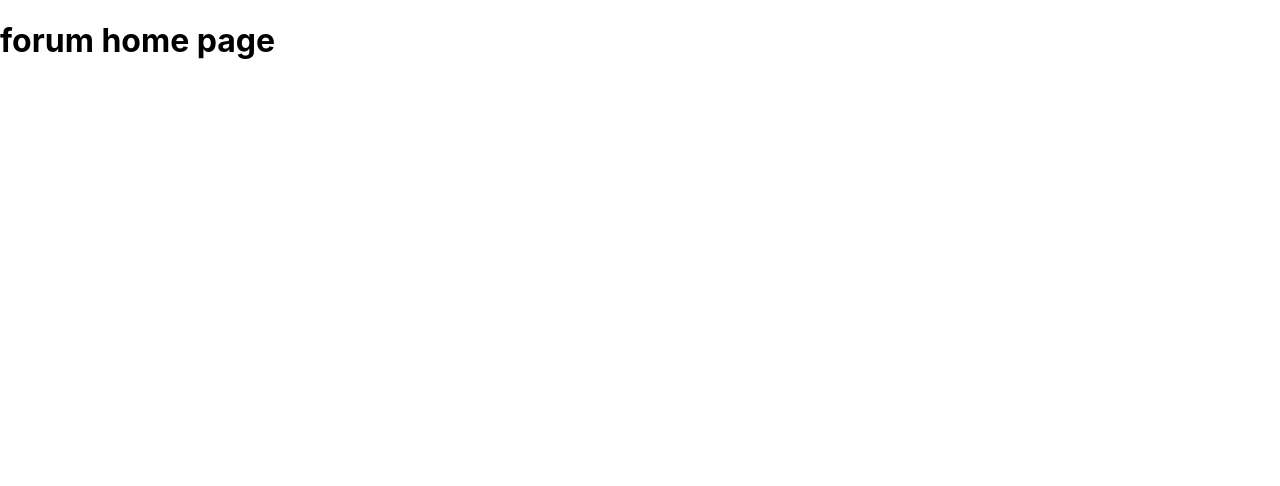
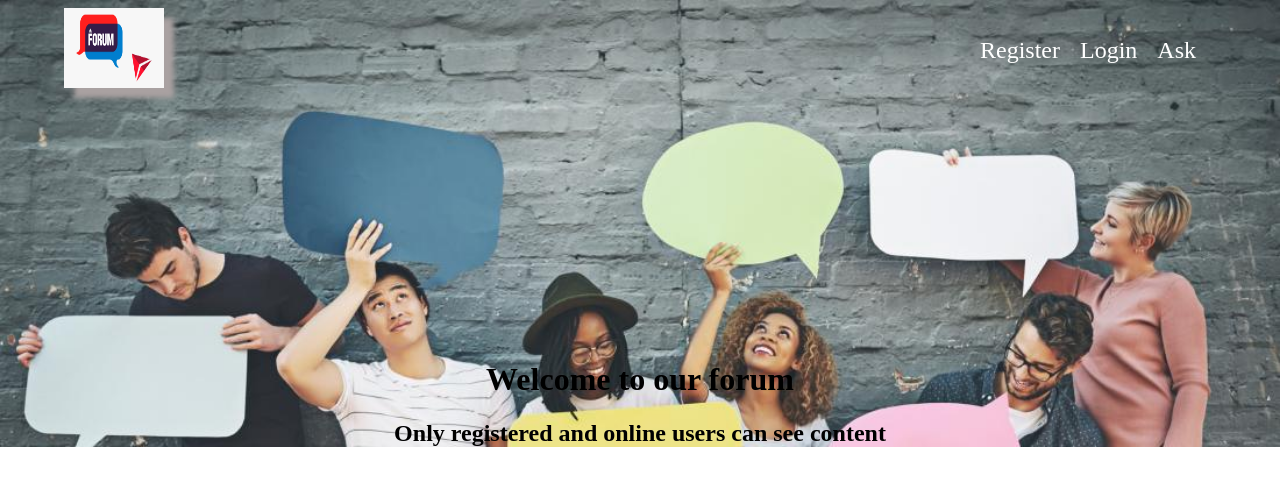
Before and after one commit to MindaugasVilkas1/baigiamasis_projektas, a React (Create React App) app: page / in a window 1280 px wide. Shown: the top 486 px of the page. Built offline with nearby package versions, Linux system fonts and the light colour scheme.

Commit message:
puslapio struktura su linkais, navigacija

```diff
--- a/package.json
+++ b/package.json
@@ -3,11 +3,13 @@
   "version": "0.1.0",
   "private": true,
   "dependencies": {
+    "@mui/icons-material": "^5.8.4",
     "@testing-library/jest-dom": "^5.16.4",
     "@testing-library/react": "^13.3.0",
     "@testing-library/user-event": "^13.5.0",
     "react": "^18.2.0",
     "react-dom": "^18.2.0",
+    "react-router-dom": "^6.3.0",
     "react-scripts": "5.0.1",
     "web-vitals": "^2.1.4"
   },
--- a/src/App.jsx
+++ b/src/App.jsx
@@ -1,10 +1,30 @@
 import './App.css';
+import { Routes, Route } from "react-router-dom";
+import Login from './pages/login';
+import Register from './pages/register';
+import Home from './pages/home';
+import Ask from './pages/ask';
+import Nav from './components/nav';
 
 function App() {
   return (
+
     <div className="App">
-     <h1>forum home page
-     </h1>
+      <Nav />
+      <Routes>
+        <Route path="/" element={
+          <Home />}
+        />
+        <Route path="/login" element={
+          <Login />}
+        />
+        <Route path="/register" element={
+          <Register />}
+        />
+        <Route path="/ask" element={<Ask
+
+        />} />
+      </Routes>
     </div>
   );
 }
--- /dev/null
+++ b/src/components/nav.jsx
@@ -0,0 +1,23 @@
+import { Link } from 'react-router-dom';
+import img from '../images/logo.png'
+import styles from '../styles/nav.module.css'
+const Nav = () => {
+    return (
+        <div className={styles.navigation}>
+            <div>
+                <img alt="logo" src={img} />
+            </div>
+            <div>
+                <Link to={'./register'}>Register</Link>
+                <Link to={'./login'}>Login</Link>
+                <Link to={'./ask'}>Ask</Link>
+                <div>
+
+                </div>
+            </div>
+
+        </div>
+    );
+}
+
+export default Nav;
--- a/src/index.css
+++ b/src/index.css
@@ -1,13 +1,9 @@
-body {
-  margin: 0;
-  font-family: -apple-system, BlinkMacSystemFont, 'Segoe UI', 'Roboto', 'Oxygen',
-    'Ubuntu', 'Cantarell', 'Fira Sans', 'Droid Sans', 'Helvetica Neue',
-    sans-serif;
-  -webkit-font-smoothing: antialiased;
-  -moz-osx-font-smoothing: grayscale;
+body{
+    margin: 0 auto;
 }
 
-code {
-  font-family: source-code-pro, Menlo, Monaco, Consolas, 'Courier New',
-    monospace;
+.App {
+background-image: url('./images/background.jpg');
+background-size: cover;
+margin: 0 auto;
 }
--- a/src/index.jsx
+++ b/src/index.jsx
@@ -1,12 +1,13 @@
 import React from 'react';
 import ReactDOM from 'react-dom/client';
+import { BrowserRouter } from 'react-router-dom';
 import './index.css';
 import App from './App';
 
 
 const root = ReactDOM.createRoot(document.getElementById('root'));
 root.render(
-
-    <App />
-
+    <BrowserRouter>
+        <App />
+    </BrowserRouter>
 );
--- a/src/pages/home.jsx
+++ b/src/pages/home.jsx
@@ -1,9 +1,12 @@
+import styles from '../styles/homepage.module.css'
+
 const Home = () => {
     return (
-        <>
-        <h1>Home page</h1>
-        </>
-     );
+        <div className={styles.homepage}>
+            <h1>Welcome to our forum</h1>
+            <h2>Only registered and online users can see content</h2>
+        </div>
+    );
 }
 
 export default Home;
--- /dev/null
+++ b/src/styles/homepage.module.css
@@ -0,0 +1,6 @@
+.homepage{
+    padding-top: 250px;
+    margin: 0 auto;
+    color: black;
+    text-align: center;
+}
--- /dev/null
+++ b/src/styles/nav.module.css
@@ -0,0 +1,23 @@
+.navigation{
+    width: 90%;
+    height: 80px;
+    display: flex;
+    justify-content: space-between;
+    align-items: center;
+    margin: 0 auto;
+    padding-top: 10px;
+}
+.navigation img{
+    width: 100px;
+    height: 80px;
+    box-shadow: 10px 10px 5px rgb(169, 161, 161);
+}
+.navigation a{
+    color: white;
+    text-decoration: none;
+    margin-right: 20px;
+    font-size: 1.5rem;
+}
+.navigation a:hover{
+    text-decoration: underline;
+}
```
Also changed, not shown: 1 other file (tests, documents, lock files or other folders).
